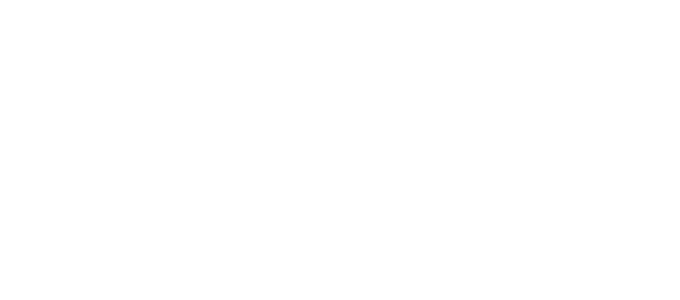
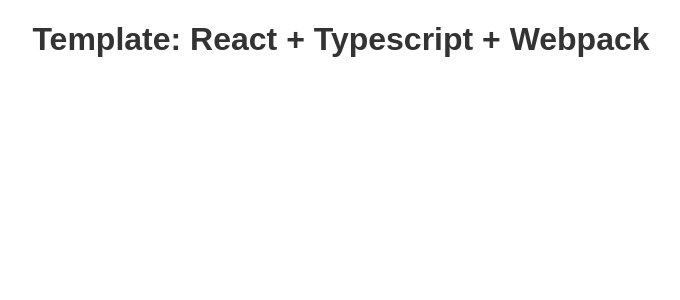
Before and after one commit to ZjTan4/ZjTan4.github.io, a React app: page / in a window 1280 px wide. Shown: the top 300 px of the page, without its empty margins (299-979 px from the left). Built offline with nearby package versions, Linux system fonts and the light colour scheme.

Commit message:
initialization complete, added eslint for code check'

```diff
--- /dev/null
+++ b/src/App.tsx
@@ -0,0 +1,11 @@
+import React from "react";
+
+const App: React.FC = () => {
+    return (
+        <div>
+            <h1>Template: React + Typescript + Webpack</h1>
+        </div>
+    );
+};
+
+export default App;
--- a/src/assets/styles/global.css
+++ b/src/assets/styles/global.css
@@ -0,0 +1,8 @@
+body {
+    margin: 0;
+    font-family: Arial, Helvetica, sans-serif;
+}
+h1 {
+    color: #333;
+    text-align: center;
+}
--- a/src/index.tsx
+++ b/src/index.tsx
@@ -1,17 +1,8 @@
 import React from "react";
-import { createRoot } from "react-dom/client";
-import { BrowserRouter } from "react-router-dom";
+import ReactDom from "react-dom/client";
 
+import App from "./App";
 import "./assets/styles/global.css"
 
-const container = document.getElementById("root");
-
-if (container) {
-    createRoot(container).render(
-        <React.StrictMode>
-            <BrowserRouter>
-            {/* <TODO></TODO> */}
-            </BrowserRouter>
-        </React.StrictMode>
-    );
-}
+const root = ReactDom.createRoot(document.getElementById("root")!);
+root.render(<App />);
--- a/tsconfig.json
+++ b/tsconfig.json
@@ -13,7 +13,7 @@
     /* Language and Environment */
     "target": "es2016",                                  /* Set the JavaScript language version for emitted JavaScript and include compatible library declarations. */
     // "lib": [],                                        /* Specify a set of bundled library declaration files that describe the target runtime environment. */
-    "jsx": "react",                                /* Specify what JSX code is generated. */
+    "jsx": "react-jsx",                                /* Specify what JSX code is generated. */
     // "experimentalDecorators": true,                   /* Enable experimental support for legacy experimental decorators. */
     // "emitDecoratorMetadata": true,                    /* Emit design-type metadata for decorated declarations in source files. */
     // "jsxFactory": "",                                 /* Specify the JSX factory function used when targeting React JSX emit, e.g. 'React.createElement' or 'h'. */
```
Also changed, not shown: package.json (+10 -3 lines), .eslintrc.json (added), 1 other file (tests, documents, lock files or other folders).
